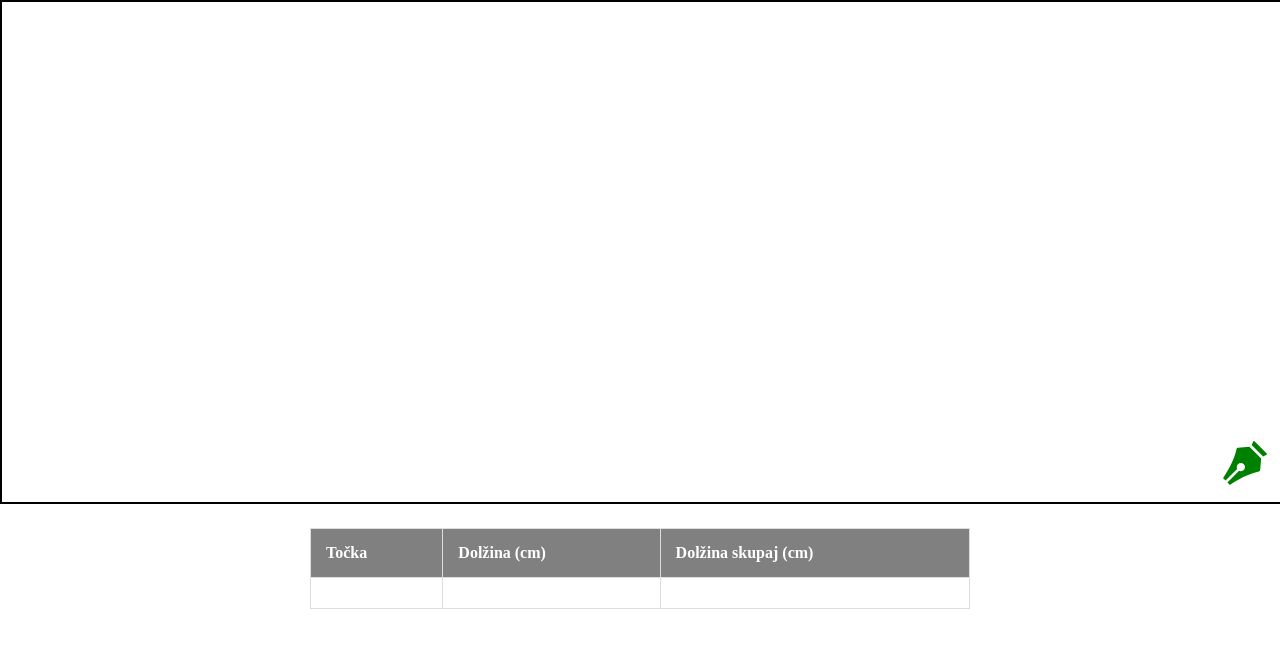
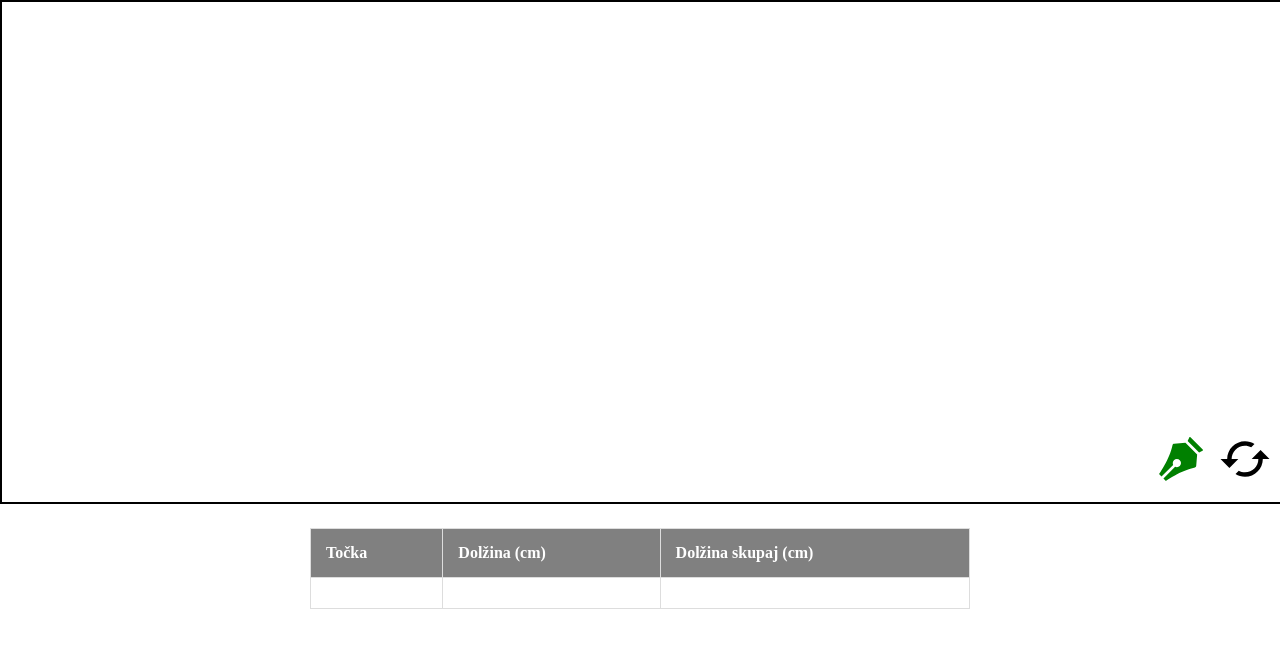
Before and after one commit to bpoklar/skcalc, a plain HTML site: page index.html in a window 1280 px wide. Drawn offline with Linux system fonts and the light colour scheme.

Commit message:
Added reset button

```diff
--- a/index.html
+++ b/index.html
@@ -11,6 +11,7 @@
     <div id="container">
         <div id="canvas-container">
             <canvas id="canvas"></canvas>
+            <div id="icons-container">
                 <svg version="1.1" id="pen" xmlns="http://www.w3.org/2000/svg" xmlns:xlink="http://www.w3.org/1999/xlink" x="0px"
                     y="0px" viewBox="0 0 512 512" xml:space="preserve">
                     <g>
@@ -21,6 +22,15 @@
                         L76.1,455.8l25.2,25.2c0,0,147.1-107,297.9-138.4h0c10-2.2,11.7-8.6,12.6-16.3l9.6-115.7L301.4,90.5L301.4,90.5z" />
                     </g>
                 </svg>
+                <svg id="reset-button" version="1.1" xmlns="http://www.w3.org/2000/svg" xmlns:xlink="http://www.w3.org/1999/xlink" x="0px" y="0px"
+                    viewBox="0 0 1000 1000" enable-background="new 0 0 1000 1000" xml:space="preserve">
+                    <metadata> Svg Vector Icons : http://www.onlinewebfonts.com/icon </metadata>
+                    <g>
+                        <path
+                            d="M143.6,500H10l178.2,178.2L366.4,500H232.7c0-147.4,119.8-267.3,267.3-267.3c45,0,87.8,11.1,124.7,31.2l65-65C635,164.1,569.9,143.6,500,143.6C303.1,143.6,143.6,303.1,143.6,500L143.6,500z M767.3,500c0,147.4-119.8,267.3-267.3,267.3c-45,0-87.8-11.1-124.7-31.2l-65,65c54.8,34.7,119.8,55.2,189.8,55.2c196.9,0,356.4-159.5,356.4-356.4H990L811.8,321.8L633.6,500H767.3L767.3,500z" />
+                    </g>
+                </svg>
+            </div>
         </div>
         <div id="table-container">
             <table id="calc-table">
--- a/script.js
+++ b/script.js
@@ -1,6 +1,7 @@
 window.addEventListener("load", () => {
     const canvasContainer = document.querySelector("#canvas-container");
     const pen = document.querySelector("#pen");
+    const reset = document.querySelector("#reset-button");
     const canvas = document.querySelector("#canvas");
     const ctx = canvas.getContext("2d");
 
@@ -182,7 +183,12 @@ window.addEventListener("load", () => {
         pen.style.fill = canDraw ? "green" : "red";
     }
 
+    function refreshBrowser() {
+        location.reload();
+    }
+
     canvas.addEventListener("click", savePoint);
     document.addEventListener("keydown", closeLines);
-    pen.addEventListener("click", toggleDrawing)
+    pen.addEventListener("click", toggleDrawing);
+    reset.addEventListener("click", refreshBrowser);
 })
--- a/style.css
+++ b/style.css
@@ -68,10 +68,19 @@ table .final td:last-child {
 }
 
 #pen {
-  position: absolute;
-  bottom: 20px;
-  right: 10px;
   width: 50px;
   fill: green;
   cursor: pointer;
 }
+
+#reset-button {
+  width: 50px;
+  margin-left: 10px;
+  cursor: pointer;
+}
+
+#icons-container {
+  position: absolute;
+  bottom: 20px;
+  right: 10px;
+}
```
Lines whose indentation alone changed are shown as unchanged.
